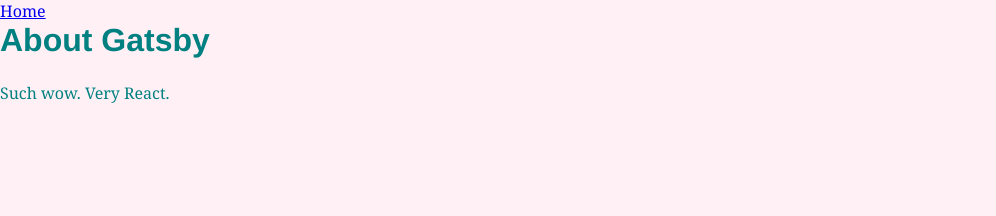
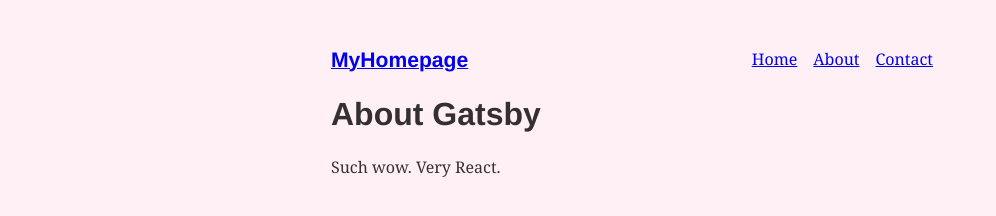
Before and after one commit to tyamap/gatsby_tutorial, a Gatsby site: page /about in a window 1280 px wide. Shown: the whole page, without its empty margins (0-996 px from the left). Built offline with nearby package versions, Linux system fonts and the light colour scheme; Gatsby itself is replaced by a stand-in of ours.

Commit message:
ヘッダーとネステッドコンポーネント

```diff
--- /dev/null
+++ b/src/components/layout.tsx
@@ -0,0 +1,27 @@
+import React from "react"
+import { Link } from "gatsby"
+
+const ListLink = props => (
+  <li style={{ display: `inline-block`, marginRight: `1rem` }}>
+    <Link to={props.to}>{props.children}</Link>
+  </li>
+)
+
+export default function Layout({ children }) {
+  return (
+    <div style={{ margin: `3rem auto`, maxWidth: 650, padding: `0 1rem` }}>
+      <header style={{ marginBottom: `1.5rem` }}>
+        <Link to="/" style={{ textShadow: `none`, backgroundImage: `none` }}>
+          <h3 style={{ display: `inline` }}>MyHomepage</h3>
+        </Link>
+
+        <ul style={{ listStyle: `none`, float: `right` }}>
+          <ListLink to="/">Home</ListLink>
+          <ListLink to="/about">About</ListLink>
+          <ListLink to="/contact">Contact</ListLink>
+        </ul>
+      </header>
+      {children}
+    </div>
+  )
+}
--- a/src/pages/about.tsx
+++ b/src/pages/about.tsx
@@ -1,14 +1,13 @@
 import React from "react"
-import { Link } from "gatsby"
 
 import Header from "../components/header"
+import Layout from "../components/layout"
 
 export default function About() {
   return (
-    <div style={{ color: `teal` }}>
-      <Link to="/">Home</Link>
+    <Layout>
       <Header headerText="About Gatsby" />
       <p>Such wow. Very React.</p>
-    </div>
+    </Layout>
   )
 }
```
Also changed, not shown: src/pages/contact.tsx (+3 -4 lines), src/pages/index.tsx (+3 -5 lines).
